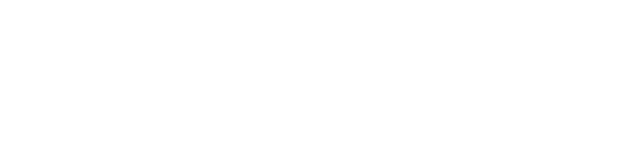
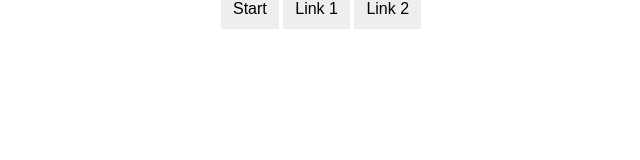
Before and after one commit to LivKrogshede/hovedopgave, a plain HTML site: page index.html in a window 1280 px wide. Shown: the whole page, without its empty margins (419-1059 px from the left). Drawn offline with Linux system fonts and the light colour scheme.

Commit message:
new test
new test

```diff
--- a/css/index.css
+++ b/css/index.css
@@ -0,0 +1,36 @@
+
+
+
+.body {
+/*   background-image: url:image(); */
+   background-color: #cccccc;
+
+}
+
+
+.vert-menu {
+width: 300px;
+position: relative;
+bottom: 50%;
+left: 50%;
+}
+
+
+
+
+.vert-menu a {
+  width: 100px;
+  height: 100px;
+  top: 50%;
+  left: : 50%;
+  background-color: #eee;
+  color: black;
+  padding: 12px;
+  text-decoration: none;
+  text-align: center;
+  margin: 0 auto;
+}
+
+.vert-menu a:hover {
+  background-color: #ccc;
+}
--- a/index.html
+++ b/index.html
@@ -4,7 +4,6 @@
     <meta charset="utf-8">
     <meta http-equiv="X-UA-Compatible" content="IE=edge">
     <meta name="viewport" content="width=device-width, initial-scale=1.0">
-
     <title>index</title>
     <link rel="stylesheet" href="css/index.css">
     <link rel="stylesheet" href="css/global.css">
@@ -13,11 +12,35 @@
 
   </head>
   <body>
+<div class="logo-one">
+</div>
 
 
 
 
 
 
+
+
+
+    <div class="vert-menu">
+      <a href="#" class="active">Start</a>
+      <a href="#">Link 1</a>
+      <a href="#">Link 2</a>
+
+    </div>
+
+
+<div class="footer">
+
+
+
+
+
+
+</div>
+
+
+
   </body>
 </html>
```
Also changed, not shown: 1 other file.
